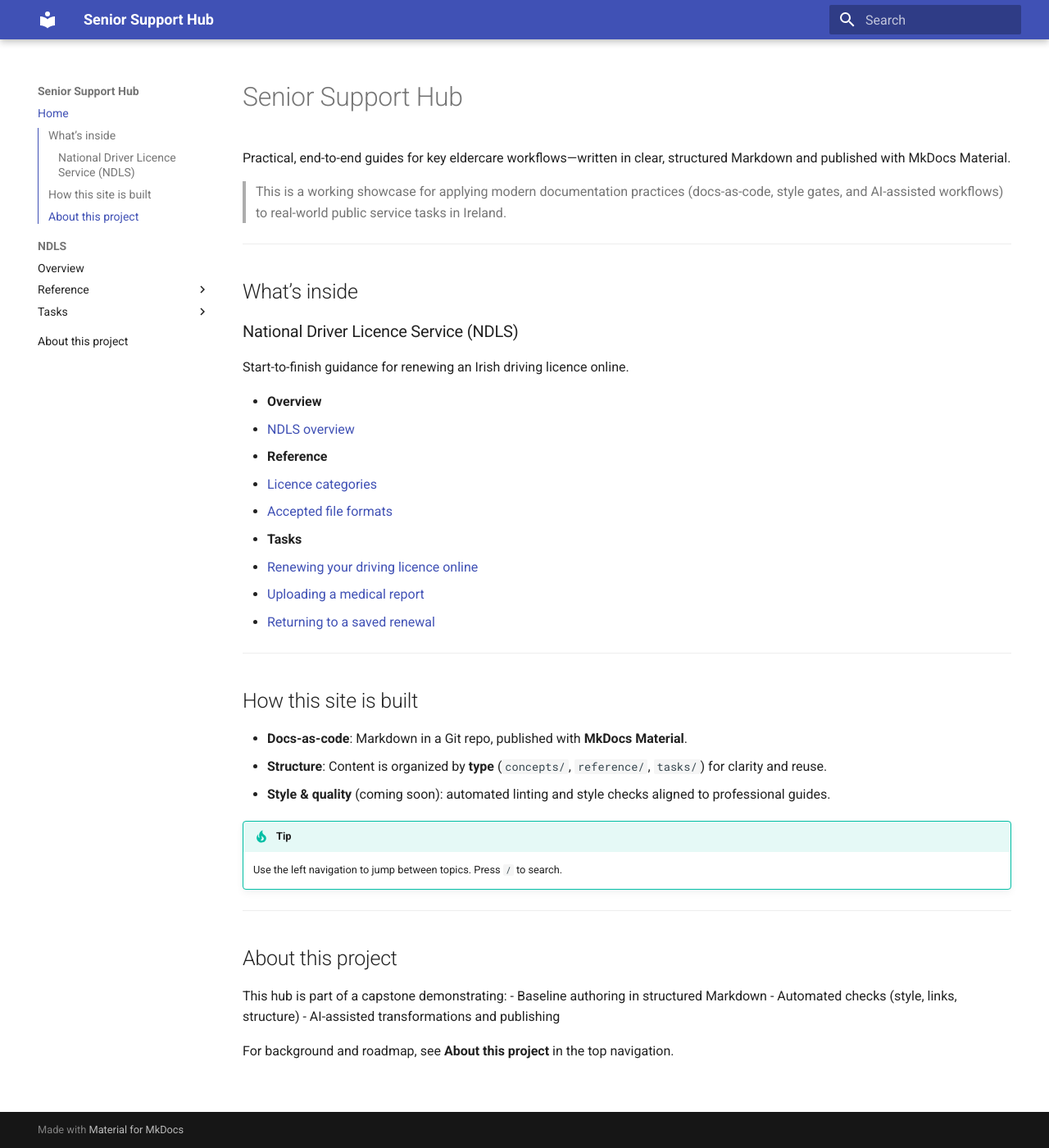
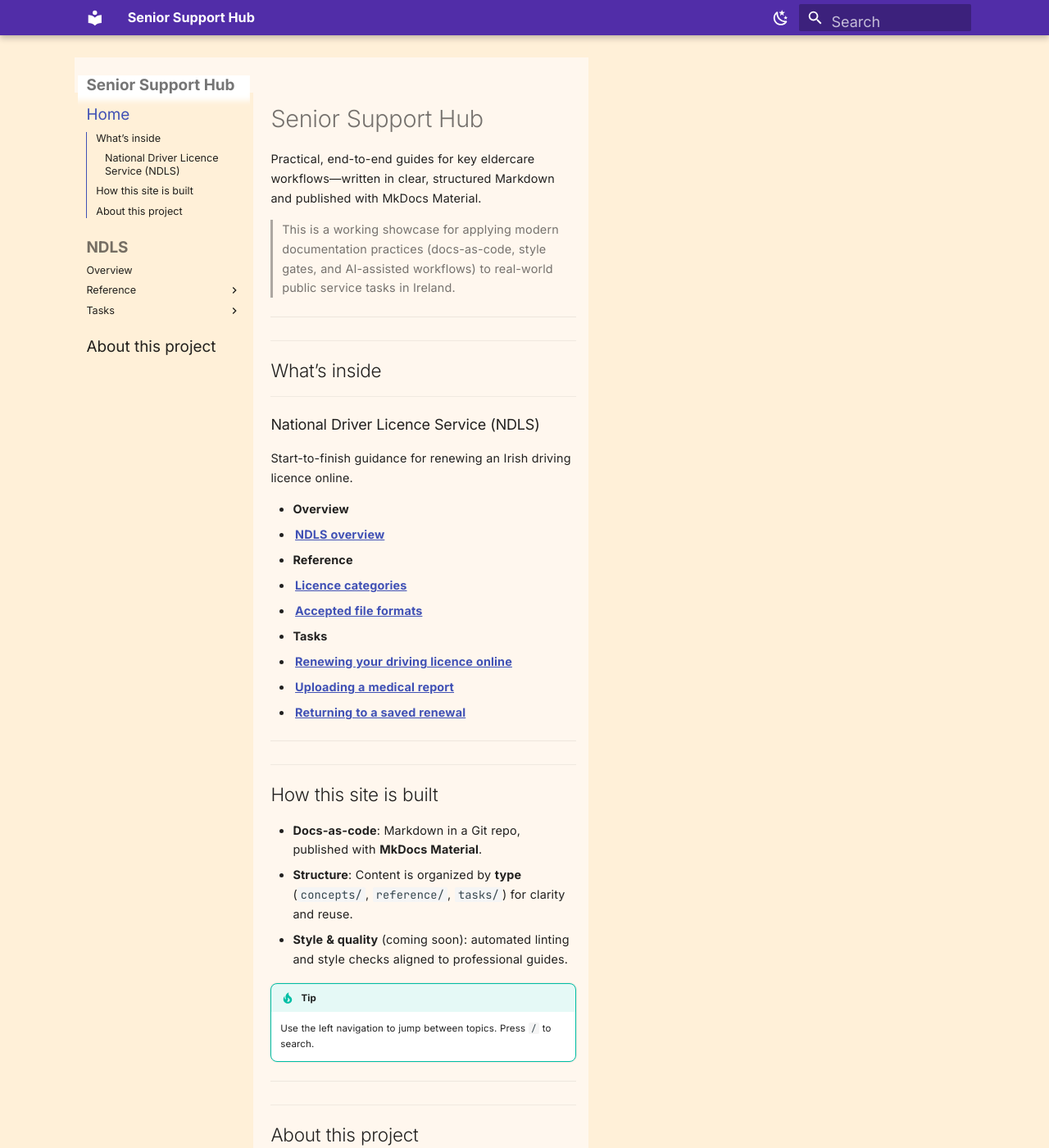
Before and after one commit to sinecoug/senior-support-hub, an MkDocs documentation site: the page built from docs/index.md, in a window 1280 px wide and 1400 px high. Shown: the whole window at 82% size. Built offline with MkDocs 1.6.1 and Material for MkDocs 9.7.7, drawn with Linux system fonts in a browser that asks for light colours.

Commit message:
Update style css and yml

```diff
--- a/docs/styles/extra.css
+++ b/docs/styles/extra.css
@@ -1,23 +1,113 @@
-.footer-divider {
+/* =========================================================
+   Warm Care skin — accessibility-first refinements
+
+   ========================================================= */
+
+/* ----- 0) Respect reduced-motion preferences ----- */
+@media (prefers-reduced-motion: reduce) {
+    * { animation-duration: 0.01ms !important; animation-iteration-count: 1 !important; transition-duration: 0.01ms !important; scroll-behavior: auto !important; }
+  }
+
+  /* ----- 1) Comfortable typography & layout ----- */
+  :root {
+    /* Base size higher for aging eyes */
+    --base-font-size: 18px;
+    /* Primary color tuning (indigo) */
+    --md-primary-fg-color: #3f51b5;         /* 500 */
+    --md-primary-fg-color--light: #5c6bc0;  /* 600 */
+    --md-primary-fg-color--dark: #303f9f;   /* 700 */
+  }
+
+  html { font-size: var(--base-font-size); }
+
+  .md-typeset {
+    line-height: 1.65;
+    letter-spacing: 0.01em;
+    word-spacing: 0.02em;
+  }
+
+  /* Slightly wider reading column to suit larger text */
+  .md-content { max-width: 72ch; }
+
+  /* Headings spacing for scanability */
+  .md-typeset h1, .md-typeset h2 { margin-top: 1.25em; margin-bottom: 0.6em; }
+  .md-typeset h3, .md-typeset h4 { margin-top: 1.1em; margin-bottom: 0.5em; }
+
+  /* ----- 2) Gentle section contrast (subtle separators) ----- */
+  .md-content article > :is(h2, h3) {
+    border-top: 1px solid rgba(0,0,0,0.06);
+    padding-top: 1rem;
+  }
+
+  /* Sidebar: soft warm background for contrast */
+  .md-sidebar--primary { background-color: #f6f7fb; }
+  .md-nav--primary   { font-size: 1.05rem; }
+
+  /* ----- 3) Links, buttons, focus visibility & targets ----- */
+  .md-typeset a, .md-button { padding: 0.1rem 0.15rem; }
+  :where(a, button, .md-button, input, select, textarea):focus-visible {
+    outline: 3px solid var(--md-primary-fg-color);
+    outline-offset: 2px;
+    border-radius: 6px;
+  }
+
+  /* Search input: easier to hit & read */
+  .md-search__input { font-size: 1rem; height: 2.4rem; }
+
+  /* Admonitions (notes/warnings): higher contrast + soft radius */
+  .md-typeset .admonition, .md-typeset details {
+    border-radius: 8px;
+    box-shadow: 0 0 0 1px rgba(0,0,0,0.06);
+  }
+
+  /* Tables: legible cell padding */
+  .md-typeset table th, .md-typeset table td { padding: 0.6rem 0.8rem; }
+  .md-typeset table { font-size: 1rem; }
+
+  /* Inline code a touch larger */
+  .md-typeset code { font-size: 0.95em; }
+
+  /* ----- 4) Existing footer styles (kept & slightly tuned) ----- */
+  .footer-divider {
     border: none;
     border-top: 1px solid var(--md-default-fg-color--lightest);
     margin-top: 2rem;
     margin-bottom: 1rem;
   }
+
   .custom-footer a {
     color: var(--md-accent-fg-color);
     text-decoration: none;
   }
-  .custom-footer a:hover {
-    text-decoration: underline;
-  }
+  .custom-footer a:hover { text-decoration: underline; }
+
+  /* ----- 5) Existing header styles (kept) ----- */
   .custom-header {
     position: relative;
     z-index: 20;
   }
+
+  /* Mobile sizing for custom header */
   @media (max-width: 768px) {
-    .custom-header {
-      font-size: 0.8rem;
-      padding: 0.3rem;
-    }
+    .custom-header { font-size: 0.8rem; padding: 0.3rem; }
   }
+
+  /* ----- 6) Optional: bump up homepage “cards” links for scanability ----- */
+  .md-typeset .grid.cards > ul > li > a {
+    padding: 0.9rem 1rem;
+    border-radius: 10px;
+  }
+
+  /* ----- 7) Optional: make links slightly bolder for readability ----- */
+  .md-typeset a { font-weight: 550; }
+
+ /* TEST: prove custom CSS is being applied */
+body {
+  background: #fff0d8 !important;
+  /* TEMP TEST — should change immediately */
+.md-header, .md-tabs { background: #512da8 !important; }     /* purple header */
+.md-sidebar--primary { background: #fff7ee !important; }     /* peach left nav */
+.md-content         { background: #fff7ee !important; }      /* peach page body */
+.md-typeset a       { text-decoration: underline !important; }
+
+}
--- a/mkdocs.yml
+++ b/mkdocs.yml
@@ -1,8 +1,11 @@
 site_name: Senior Support Hub
 site_description: Practical, end-to-end guides for key eldercare workflows
-site_url: https://<your-username>.github.io/senior-support-hub/
+site_url: https://sinecoug.github.io/senior-support-hub/
+
+# ——— Theme: Material + Warm Care skin ———
 theme:
   name: material
+  custom_dir: ./overrides            # enables header/footer partials
   features:
     - navigation.sections
     - navigation.top
@@ -12,15 +15,30 @@ theme:
     - toc.integrate
     - search.highlight
     - search.suggest
+  font:
+    text: "Inter"
+    code: "JetBrains Mono"
   palette:
     - media: "(prefers-color-scheme: light)"
       scheme: default
       primary: indigo
-      accent: indigo
+      accent: deep purple
+      toggle:
+        icon: material/weather-night
+        name: Switch to dark mode
     - media: "(prefers-color-scheme: dark)"
       scheme: slate
       primary: indigo
-      accent: indigo
+      accent: deep purple
+      toggle:
+        icon: material/weather-sunny
+        name: Switch to light mode
+
+# Custom CSS (readability/contrast/spacing for seniors)
+extra_css:
+  - styles/extra.css
+
+# ——— Markdown extensions ———
 markdown_extensions:
   - admonition
   - attr_list
@@ -35,20 +53,23 @@ markdown_extensions:
       alternate_style: true
   - pymdownx.emoji:
       emoji_generator: !!python/name:materialx.emoji.to_svg
+
+# ——— Plugins (compatible with your env) ———
 plugins:
   - search
   - git-revision-date-localized:
       fallback_to_build_date: true
+
+# ——— Navigation (paths are relative to docs/) ———
 nav:
   - Home: index.md
   - NDLS:
       - Overview: concepts/ndls_overview.md
       - Reference:
-          - Licence categories: reference/vehicle_categories.md
+          - Licence categories: reference/licence_categories.md
           - Accepted file formats: reference/accepted_file_formats.md
       - Tasks:
-          - Renewing your driving licence online: tasks/renewing-driving-licence-online.md
-          - Obtaining a medical or eyesight report: tasks/obtaining-medical-or-eyesight-report.md
-          - Uploading a medical report: tasks/uploading-medical-report.md
-          - Returning to a saved renewal: tasks/returning-to-saved-renewal.md
-  - About this project: README.md
+          - Renewing your driving licence online: tasks/renewing_driving_licence_online.md
+          - Uploading a medical report: tasks/uploading_medical_report.md
+          - Returning to a saved renewal: tasks/returning_to_saved_renewal.md
+  - About this project: about.md
```
Also changed, not shown: overrides/footer.html (renamed from docs/overrides/partials/footer.html), overrides/header.html (renamed from docs/overrides/partials/header.html).
